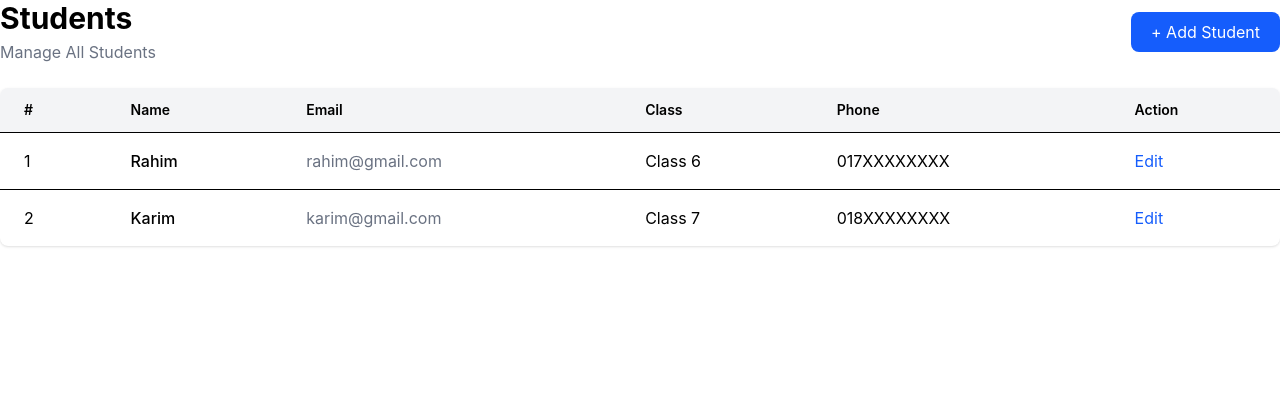
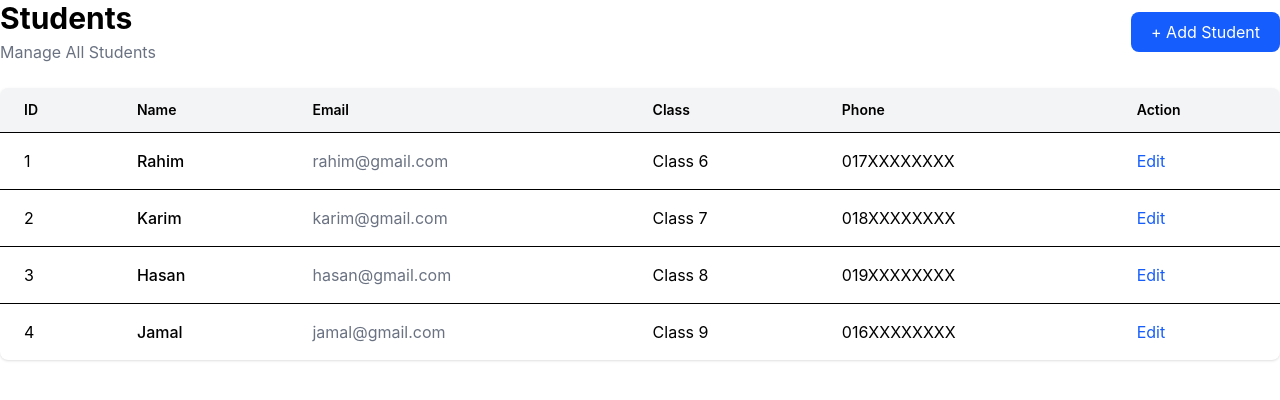
Before and after one commit to sarkarmamun171/Elenga_Multimedia_School_Frontend, a React (Vite) app: page /students in a window 1280 px wide. Shown: the top 400 px of the page. Built offline with nearby package versions, Linux system fonts and the light colour scheme; sample sign-in values are in the browser's storage.

Commit message:
Student static data map() set

```diff
--- a/src/pages/students/Students.jsx
+++ b/src/pages/students/Students.jsx
@@ -1,4 +1,34 @@
 function Students(){
+      const students = [
+        {
+            id: 1,
+            name: "Rahim",
+            email: "rahim@gmail.com",
+            className: "Class 6",
+            phone: "017XXXXXXXX",
+        },
+        {
+            id: 2,
+            name: "Karim",
+            email: "karim@gmail.com",
+            className: "Class 7",
+            phone: "018XXXXXXXX",
+        },
+        {
+            id: 3,
+            name: "Hasan",
+            email: "hasan@gmail.com",
+            className: "Class 8",
+            phone: "019XXXXXXXX",
+        },
+        {
+            id: 4,
+            name: "Jamal",
+            email: "jamal@gmail.com",
+            className: "Class 9",
+            phone: "016XXXXXXXX",
+        },
+    ];
     return(
        <div>
         <div className="flex justify-between items-center mb-6">
@@ -24,7 +54,7 @@ function Students(){
         <thead className="bg-gray-100">
             <tr>
                 <th className="px-6 py-3 text-left text-sm font-semibold">
-                    #
+                    ID
                 </th>
 
                 <th className="px-6 py-3 text-left text-sm font-semibold">
@@ -51,25 +81,27 @@ function Students(){
 
 <tbody>
 
-            <tr className="border-t">
+    {students.map((student) => (
+        <tr key={student.id} className="border-t">
+
             <td className="px-6 py-4">
-                    1
+                {student.id}
             </td>
 
             <td className="px-6 py-4 font-medium">
-                    Rahim
+                {student.name}
             </td>
 
             <td className="px-6 py-4 text-gray-500">
-                    rahim@gmail.com
+                {student.email}
             </td>
 
             <td className="px-6 py-4">
-                    Class 6
+                {student.className}
             </td>
 
             <td className="px-6 py-4">
-                    017XXXXXXXX
+                {student.phone}
             </td>
 
             <td className="px-6 py-4">
@@ -77,35 +109,9 @@ function Students(){
                     Edit
                 </button>
             </td>
+
         </tr>
-
-            <tr className="border-t">
-                <td className="px-6 py-4">
-                    2
-                </td>
-
-                <td className="px-6 py-4 font-medium">
-                    Karim
-                </td>
-
-                <td className="px-6 py-4 text-gray-500">
-                    karim@gmail.com
-                </td>
-
-                <td className="px-6 py-4">
-                    Class 7
-                </td>
-
-                <td className="px-6 py-4">
-                    018XXXXXXXX
-                </td>
-
-                <td className="px-6 py-4">
-                    <button className="text-blue-600 hover:underline">
-                        Edit
-                    </button>
-                </td>
-            </tr>
+    ))}
 
 </tbody>
 
```
Lines whose indentation alone changed are shown as unchanged.
